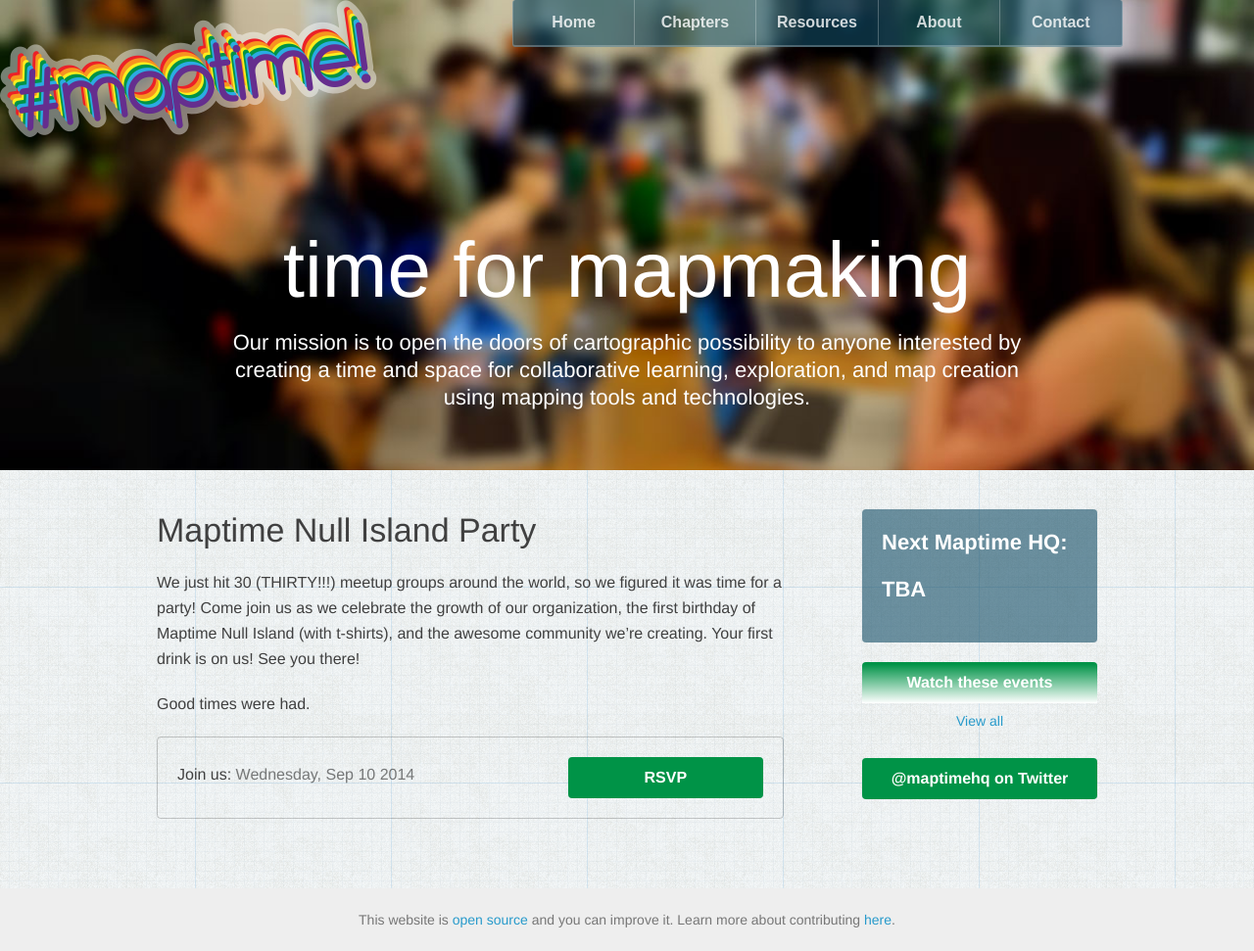
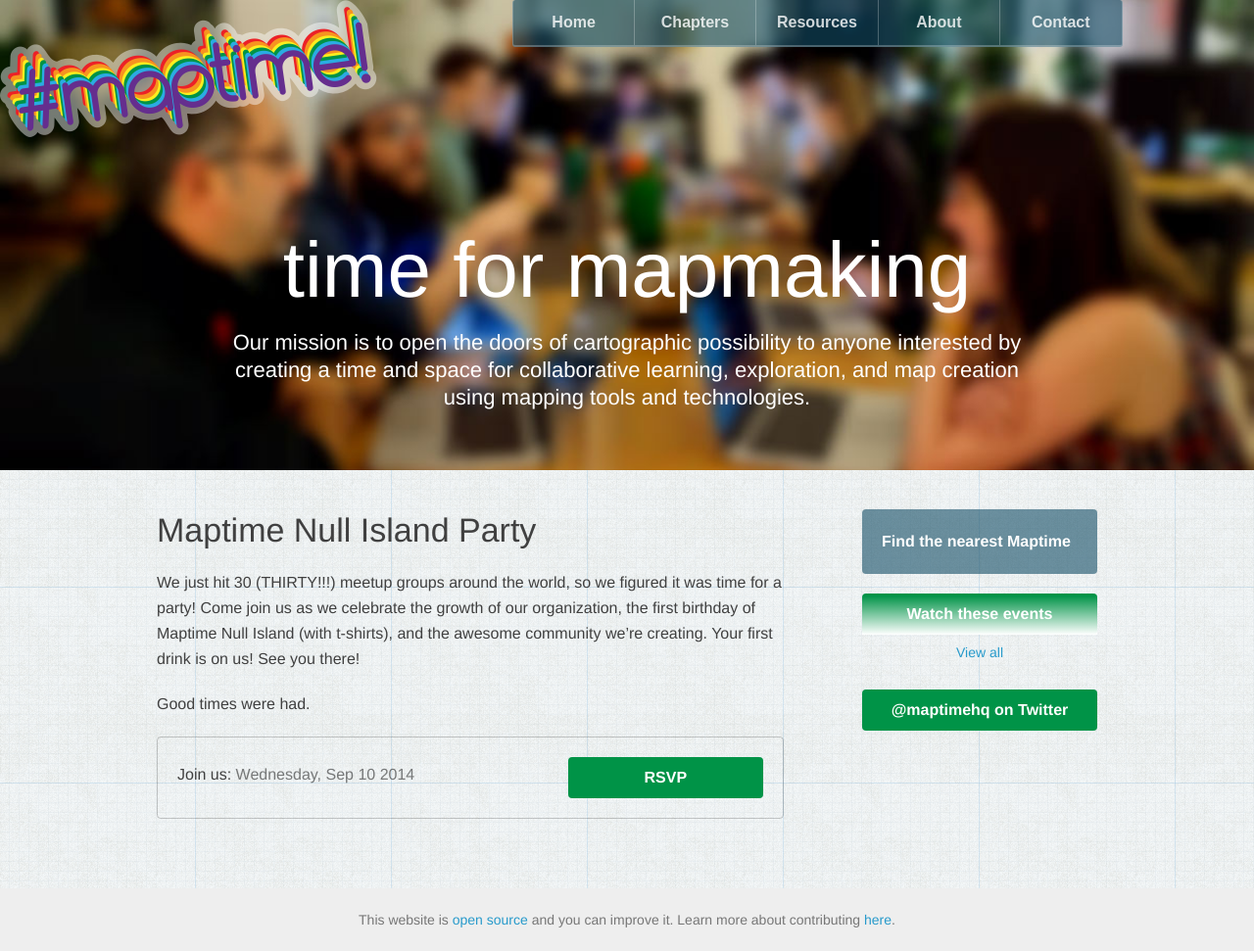
Before and after one commit to maptime/maptime.github.io, a Jekyll site: the page built from _posts/2014-09-10-null-island-party.md, in a window 1280 px wide. Shown: the whole page at 98% size. Built offline with Jekyll 4.4.1, drawn with Linux system fonts in a browser that asks for light colours.

Commit message:
rems rsvp from front page.

```diff
--- a/_layouts/default.html
+++ b/_layouts/default.html
@@ -12,15 +12,7 @@
   <div class='limiter pad4y'>
     <div class='col12 clearfix'>
       <aside class='col3 fr space-bottom2 sidebar'>
-        {% if page.rsvp %}
-        <div class='fill-navy strong dark round pad2 space-bottom2'>
-          <h3>Next {{site.maptime.chapter}}:</h3>
-          <div id='rsvpdate'></div>
-        </div>
-        {% else %}
         <div class='fill-navy strong dark round pad2 space-bottom2'><a href='{{site.baseurl}}/chapters'>Find the nearest Maptime</a></div>
-        {% endif %}
-
         <div class='hide-mobile'>
           <div class='popup-group'>
             <a href='https://github.com/{{site.github_org}}/{{site.repo}}/' class='col12 space-bottom2 fill-green button'>Watch these events</a>
@@ -62,22 +54,6 @@
 <script src='{{site.baseurl}}/js/jquery.min.js'></script>
 <script src='{{site.baseurl}}/js/underscore.min.js'></script>
 <script src='{{site.baseurl}}/site.js'></script>
-<script>
-  var rsvp = document.getElementById('rsvpdate');
-  var date,formatted,link;
-  '{% for item in site.categories.event limit:1 %}'
-    date = '{{item.date | date:"%Y,%-m,%-d"}}';
-    formatted = '{{item.date | date:"%A, %b %d %Y"}}';
-    link = '{{item.rsvp}}';
-  '{% endfor %}'
-
-  if (date && new Date().getTime() <= new Date(date).getTime() + (24 * 60 * 60 * 1000)) {
-    rsvp.innerHTML = '<h3>' + formatted + '</h3>' +
-    '<a class="button fill-blue block" href=' + link + '>RSVP</a>';
-  } else {
-    rsvp.innerHTML = '<h3>TBA</h3>';
-  }
-</script>
 
 {% for script in page.js %}
   <script src="{{site.baseurl}}/js/{{ script }}"></script>
```
